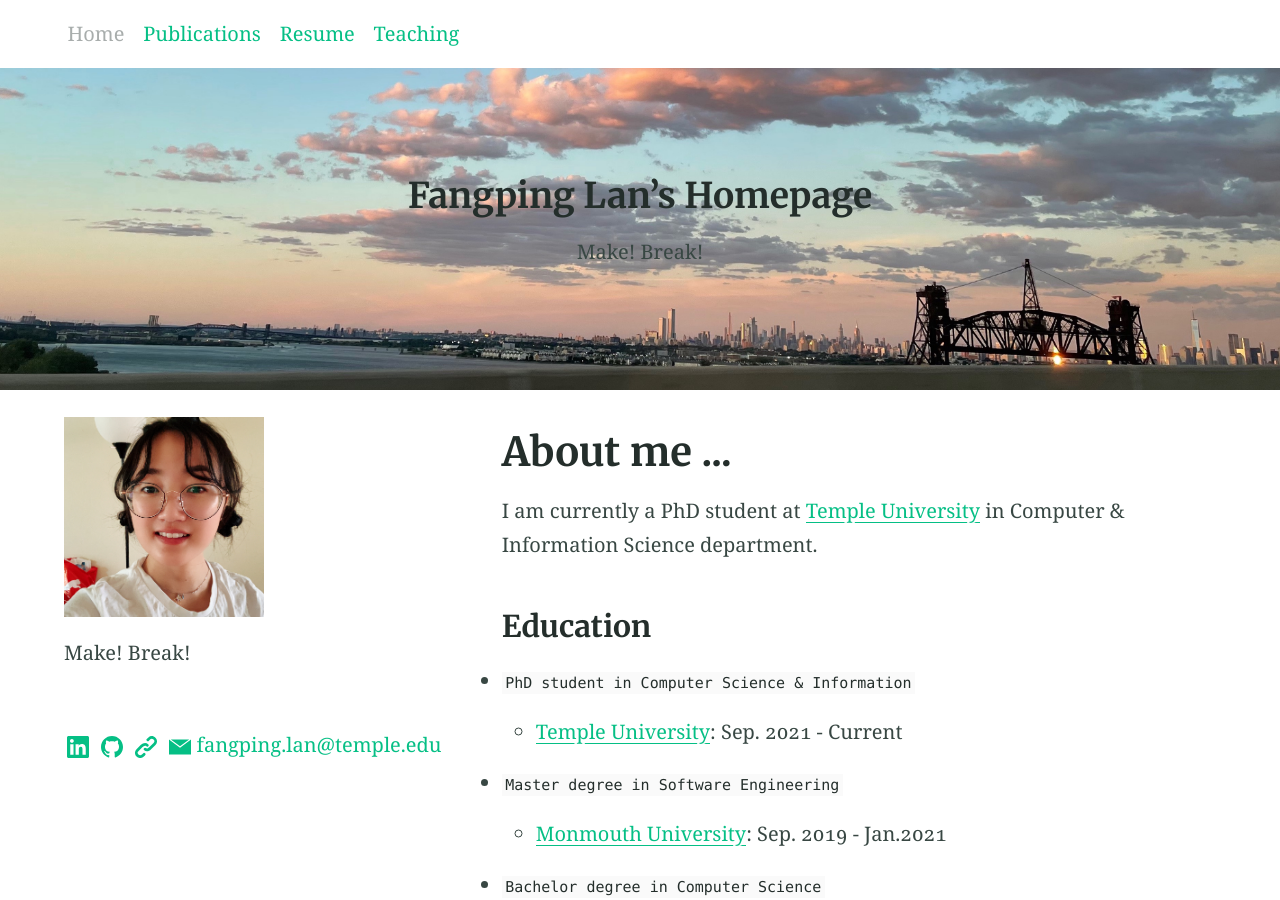
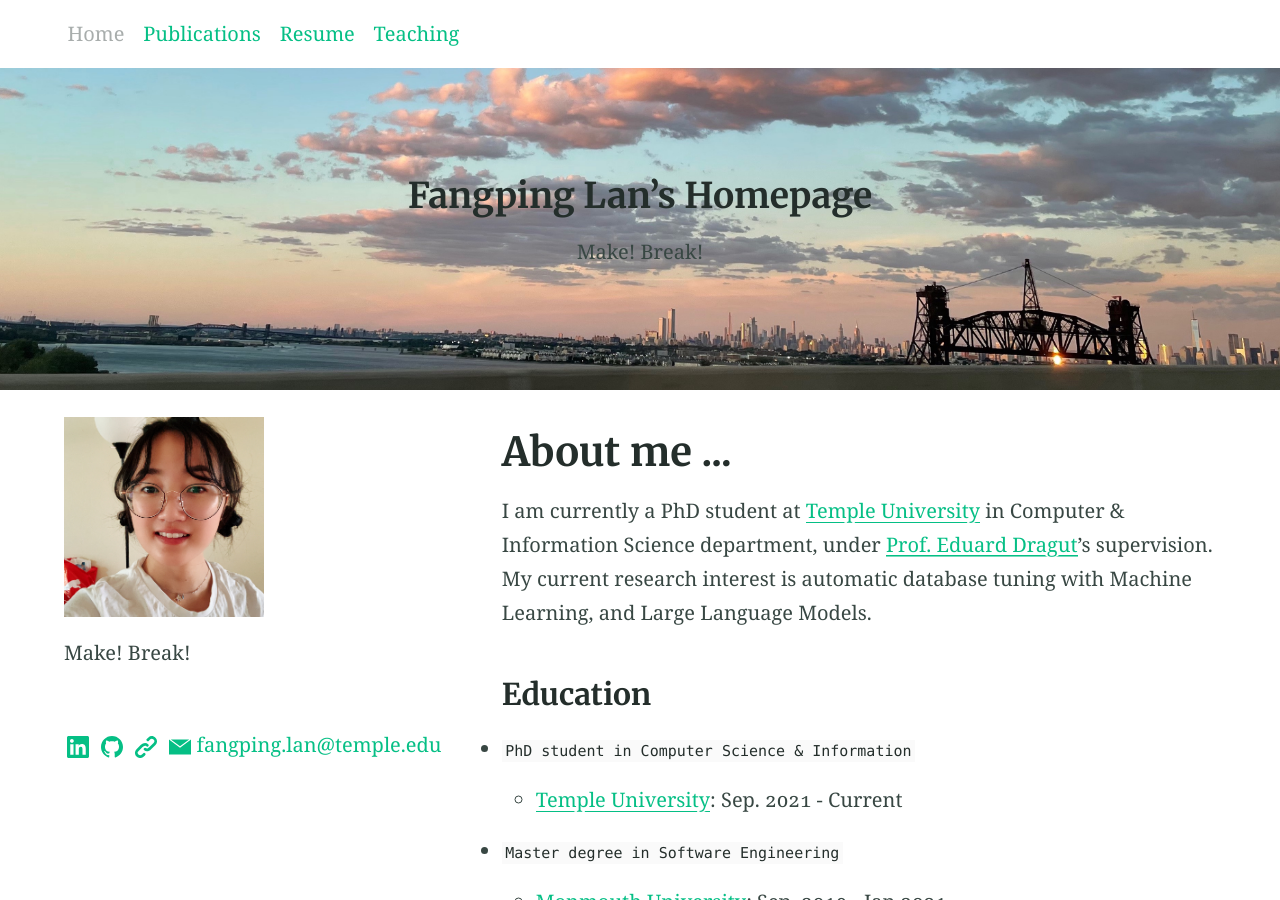
Before and after one commit to lanfangping/lanfangping.github.io, a Jekyll site: the page built from index.md, in a window 1280 px wide and 900 px high. Built offline with Jekyll 4.4.1, drawn with Linux system fonts in a browser that asks for light colours.

Commit message:
Update index.md

```diff
--- a/index.md
+++ b/index.md
@@ -8,7 +8,7 @@ excerpt: "I am currently a PhD student at Temple University in Computer & Inform
 aside: True
 ---
 
-I am currently a PhD student at [Temple University](https://www.temple.edu/) in Computer & Information Science department.
+I am currently a PhD student at [Temple University](https://www.temple.edu/) in Computer & Information Science department, under [Prof. Eduard Dragut](https://cis.temple.edu/~edragut/)'s supervision. My current research interest is automatic database tuning with Machine Learning, and Large Language Models.
 
 <!-- {% include button.html text="Fork it" icon="github" link="https://github.com/daviddarnes/alembic" color="#0366d6" %} {% include button.html text="Buy me a coffee ☕️" link="https://buymeacoffee.com/daviddarnes#support" color="#f68140" %} {% include button.html text="Tweet it" icon="twitter" link="https://twitter.com/intent/tweet/?url=https://alembic.darn.es&text=Alembic%20-%20A%20Jekyll%20boilerplate%20theme&via=DavidDarnes" color="#0d94e7" %} {% include button.html text="Install Alembic ⚗️" link="https://github.com/daviddarnes/alembic#installation" %} -->
 
```
